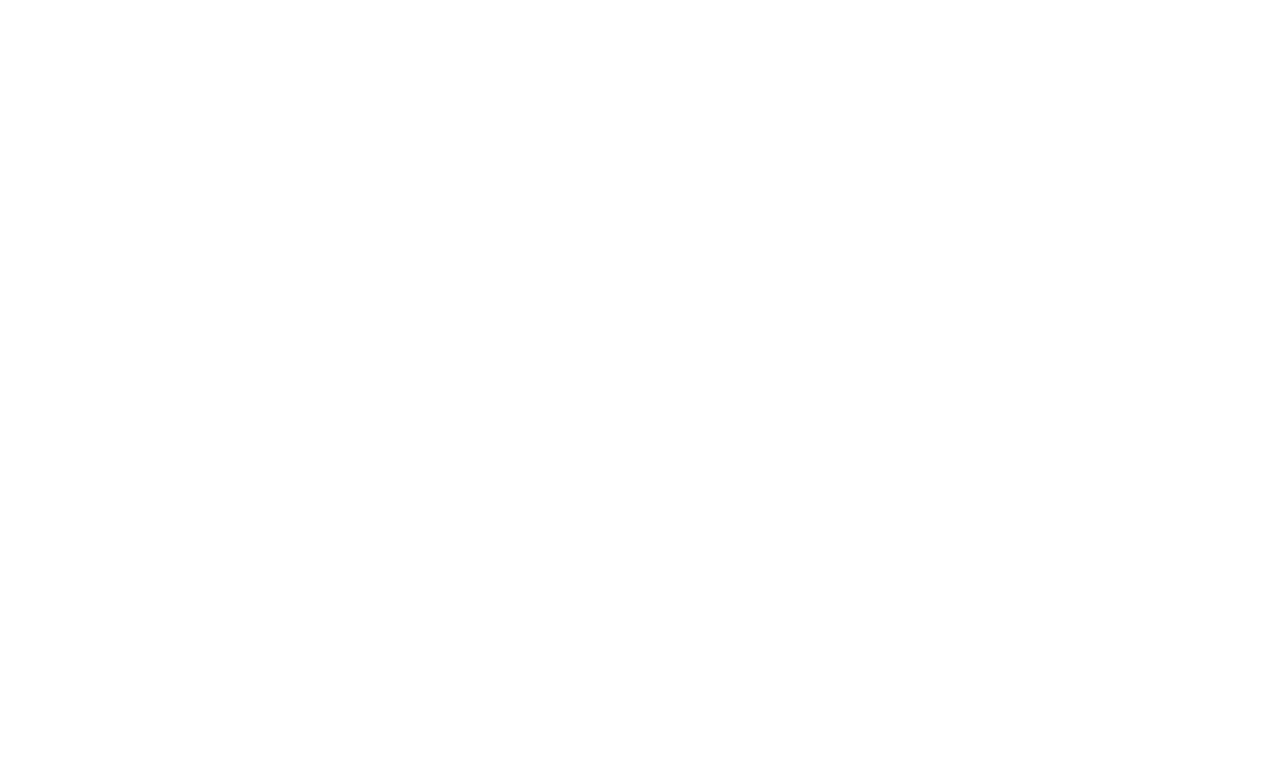
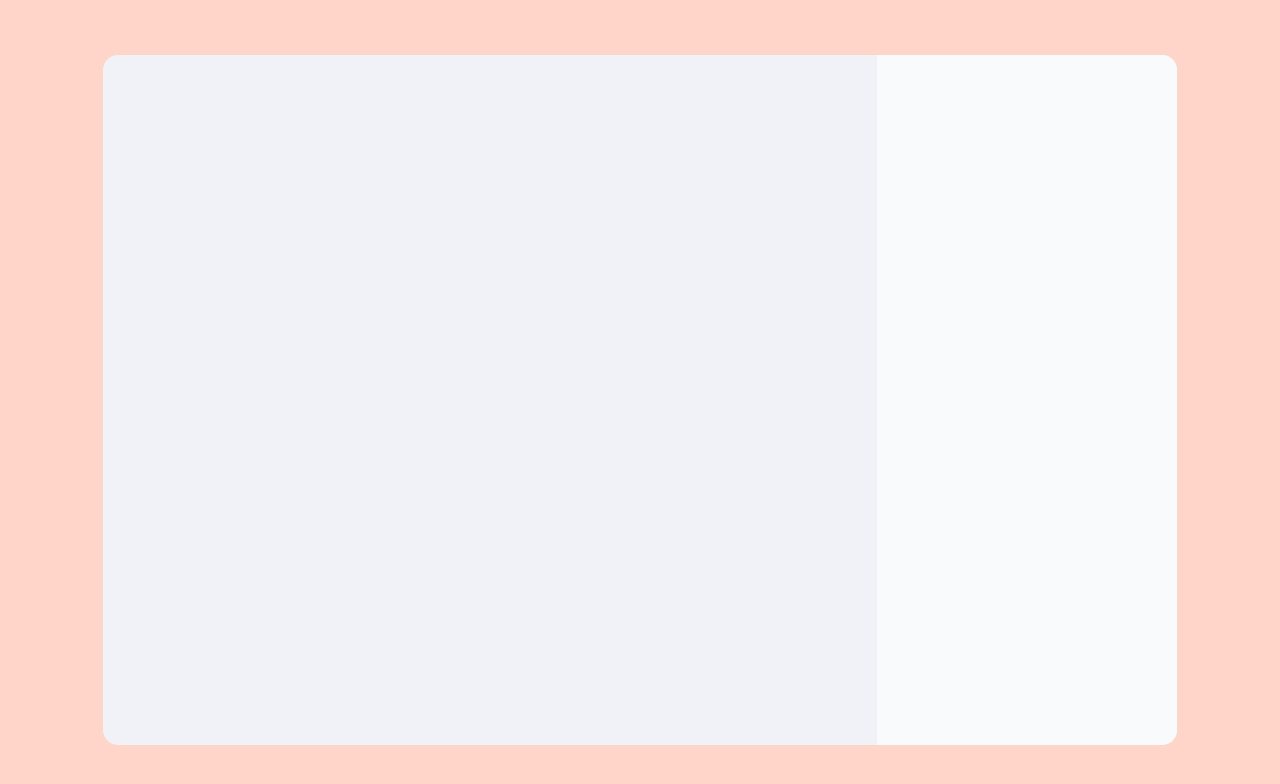
Before and after one commit to boberskyi/budget-calculator, a React (Create React App) app: page / in a window 1280 px wide. Shown: the top 784 px of the page. Built offline with nearby package versions, Linux system fonts and the light colour scheme.

Commit message:
main structure

```diff
--- a/src/App.tsx
+++ b/src/App.tsx
@@ -1,12 +1,38 @@
 import React from 'react';
 import './App.css';
+import styled from "styled-components";
+import {Main} from "./components/Main";
+import {Sidebar} from "./components/Sidebar";
 
 function App() {
   return (
-    <div className="App">
-
-    </div>
+    <StyledApp className="App">
+      <StyledWrapper>
+        <Main/>
+        <Sidebar/>
+      </StyledWrapper>
+    </StyledApp>
   );
 }
 
 export default App;
+
+const StyledApp = styled.div`
+  background-color: #ffd4c9;
+  width: 100%;
+  height: 100vh;
+  display: flex;
+  align-items: center;
+  justify-content: center;
+`
+const StyledWrapper = styled.div`
+  position: relative;
+  max-width: 1024px;
+  height: 80vh;
+  min-height: 500px;
+  width: 100%;
+  background-color: #f1f2f8;
+  border-radius: 15px;
+  padding: 25px;
+  display: flex;
+`
--- /dev/null
+++ b/src/components/Filter.tsx
@@ -0,0 +1,9 @@
+import React from 'react';
+
+export const Filter = () => {
+    return (
+        <div>
+
+        </div>
+    );
+};
--- /dev/null
+++ b/src/components/Main.tsx
@@ -0,0 +1,10 @@
+import React from 'react';
+import {Filter} from "./Filter";
+
+export const Main = () => {
+    return (
+        <div>
+            <Filter/>
+        </div>
+    );
+};
--- /dev/null
+++ b/src/components/Sidebar.tsx
@@ -0,0 +1,23 @@
+import React from 'react';
+import styled from "styled-components";
+
+export const Sidebar = () => {
+    return (
+        <StyledSidebar>
+
+        </StyledSidebar>
+    );
+};
+
+const StyledSidebar = styled.aside`
+  width: 300px;
+  display: flex;
+  flex-direction: column;
+  height: 100%;
+  background-color: #f9fafc;
+  position: absolute;
+  right: 0;
+  top: 0;
+  border-top-right-radius: 15px;
+  border-bottom-right-radius: 15px;
+`
```
Also changed, not shown: 1 other file (tests, documents, lock files or other folders).
